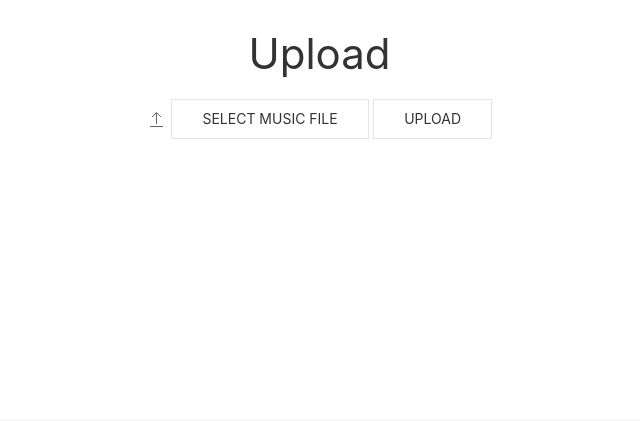
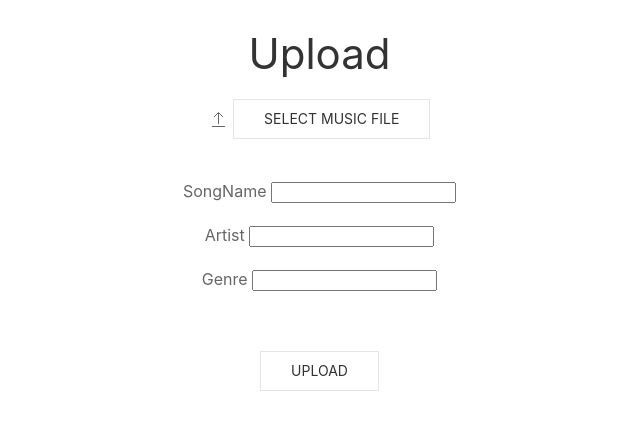
Before and after one commit to Alexander1022/smotify, a Flask app: page /upload in a window 1280 px wide. Shown: the part 381-802 px from the top of the page, without its empty margins (328-968 px from the left). Before the commit the page ends 520 px from the top, so only its background shows below. Run offline with Flask 2, Linux system fonts and the light colour scheme; a user stored in the database is signed in; some libraries are stand-ins or nearby versions.

Commit message:
Added a functionality to enter song info and displaying all of the songs in the database in a new route

```diff
--- a/app.py
+++ b/app.py
@@ -3,6 +3,9 @@ from flask_sqlalchemy import SQLAlchemy
 from functools import wraps
 import os, hashlib
 from werkzeug.utils import secure_filename
+from flask_wtf import FlaskForm
+from wtforms import StringField
+from wtforms.validators import DataRequired, Length
 
 UPLOAD_FOLDER = './uploads'
 ONLY_ALLOWED = {'mp3', 'wav', 'ogg', 'wma'}
@@ -33,12 +36,33 @@ class song(db.Model):
     artist_name = db.Column(db.String(50))
     genre = db.Column(db.String(20))
 
+class UploadForm(FlaskForm):
+    SongName = StringField('SongName', validators=[DataRequired(), Length(min=1, max=20)])
+    Artist = StringField('Artist', validators=[DataRequired(), Length(min=1, max=50)])
+    Genre = StringField('Genre', validators=[DataRequired(), Length(min=1, max=30)])
+
+def is_logged_in(f):
+    @wraps(f)
+    def wrap(*args, **kwargs):
+        if 'logged_in' in session:
+            return f(*args, **kwargs)
+        else:
+            flash('Unauthorized, Please login', 'danger')
+            return redirect(url_for('login'))
+    return wrap
+
+
 @app.route('/')
+@app.route('/home')
 def index():
     return render_template('home.html')
 
 @app.route('/upload', methods=['GET', 'POST'])
+@is_logged_in
 def upload():
+
+    form = UploadForm()
+
     if request.method == 'POST':
         if 'file' not in request.files:
             flash('Please select file!')
@@ -54,15 +78,15 @@ def upload():
             filename = secure_filename(file.filename)
             file.save(os.path.join(app.config['UPLOAD_FOLDER'], filename))
 
-            File = song(name = filename, artist_name = "Artist", genre = "genre")
+            File = song(name = form.SongName.data, artist_name = form.Artist.data, genre = form.Genre.data)
             db.session.add(File)
             db.session.commit()
 
-            return redirect(url_for('uploaded_file', filename = filename))
+            return redirect(url_for('songs'))
         else:
             flash('.mp3, .wav, .ogg and .wma are only supported')
 
-    return render_template('upload.html')
+    return render_template('upload.html', form = form)
 
 @app.route('/uploads/<filename>')
 def uploaded_file(filename):
@@ -100,32 +124,16 @@ def register():
         return redirect(url_for("login"))
     return render_template("register.html")
 
-def is_logged_in(f):
-    @wraps(f)
-    def wrap(*args, **kwargs):
-        if 'logged_in' in session:
-            return f(*args, **kwargs)
-        else:
-            flash('Unauthorized, Please login', 'danger')
-            return redirect(url_for('login'))
-    return wrap
-
 @app.route('/logout')
 @is_logged_in
 def logout():
     session.clear()
     return redirect(url_for('login'))
 
-@app.route('/songs', methods=['GET', 'POST'])
+@app.route('/songs')
 def songs():
-
-    result = 0
-
-    if result > 0:
-        return render_template('songs.html', songs = songs)
-
-    elif result <= 0 :
-        return render_template('songs.html', error = "There are not any songs right now :(")
+    songs = song.query.all()
+    return render_template('songs.html', songs = songs)
 
 if __name__ == "__main__":
     db.create_all()
--- a/templates/upload.html
+++ b/templates/upload.html
@@ -23,7 +23,19 @@
                         <button class="uk-button uk-button-default" type="button">Select music file</button>
                     </div>
 
-                    <input class="uk-button uk-button-default" type="submit" value=Upload></input>
+						<div class="uk-margin-medium-top">
+							{{form.SongName.label()}}
+							{{form.SongName}}
+						</div>
+						<div class="uk-margin">
+							{{form.Artist.label()}}
+							{{form.Artist}}
+						</div>
+						<div class="uk-margin">
+							{{form.Genre.label()}}
+							{{form.Genre}}
+						</div>
+                    <input class="uk-button uk-button-default uk-margin-medium-top" type="submit" value=Upload></input>
                 </form>
             </div>
             <progress id="js-progressbar" class="uk-progress" value="0" max="100" hidden></progress>
```
Also changed, not shown: requirements.txt (+10 -1 lines), templates/songs.html (+11 -0 lines), app.db (added), 3 other files.
